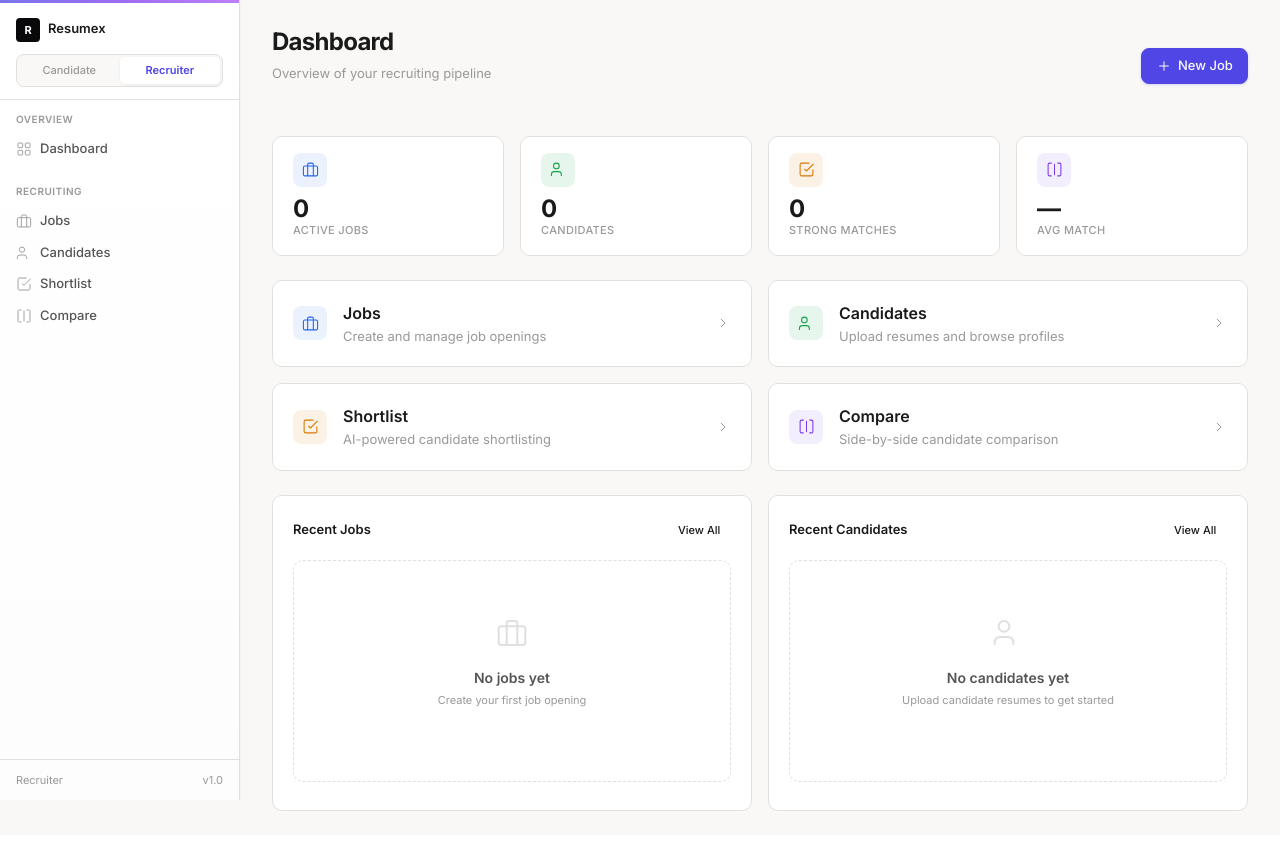
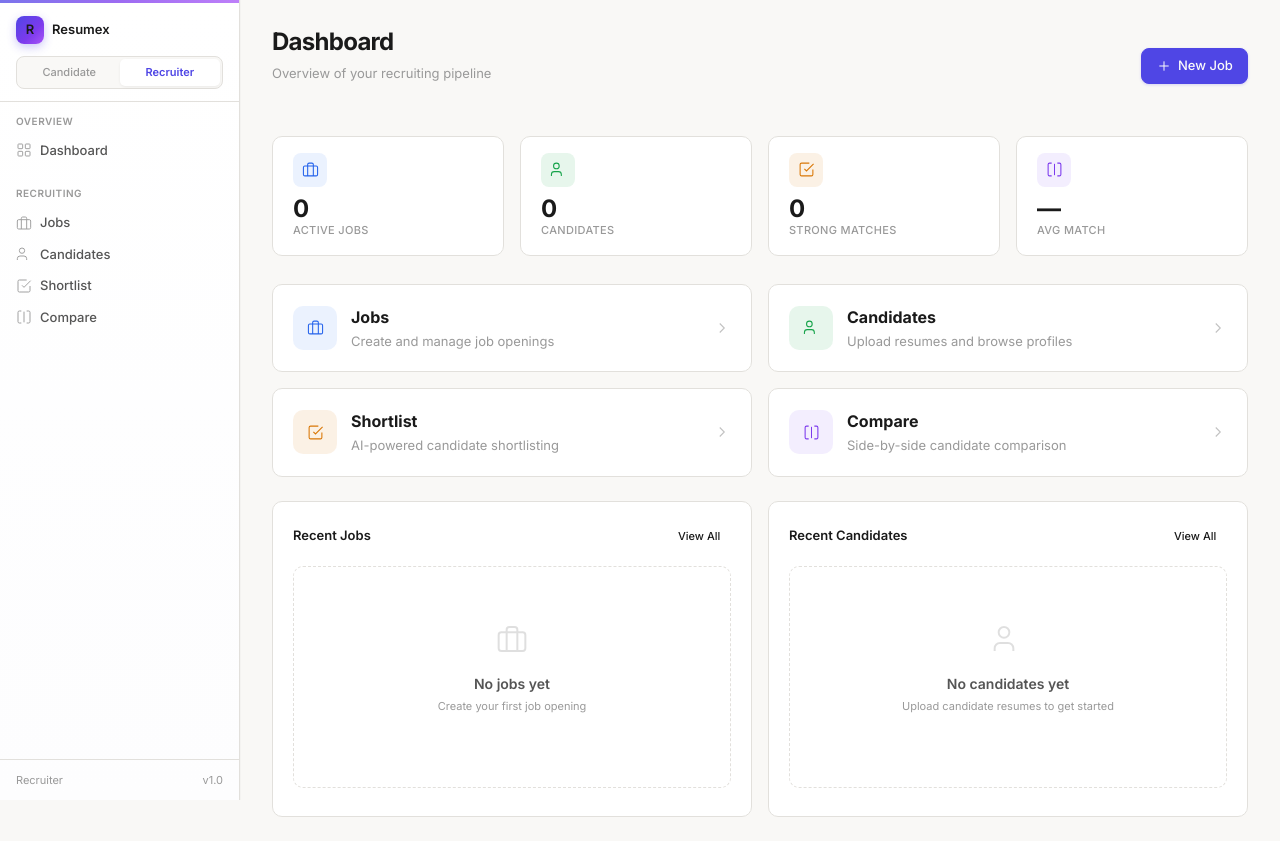
Before and after one commit to anapearl06/ResumeX, a Flask app: page /hr in a window 1280 px wide. Before the commit the page ends 811 px from the top, so only its background shows below. Run offline with Flask 3, Linux system fonts and the light colour scheme; data that the repository does not hold is empty.

Commit message:
feat: beautify HR dashboards with refined cards, spacing and icons

```diff
--- a/templates/candidate/sidebar.html
+++ b/templates/candidate/sidebar.html
@@ -1,7 +1,7 @@
 <nav class="sidebar">
   <div class="sidebar-header">
     <div class="sidebar-brand">
-      <a href="/"><span style="display:inline-flex;align-items:center;justify-content:center;width:24px;height:24px;border-radius:4px;background:#09090B;color:#fff;font-weight:700;font-size:11px">R</span></a>
+      <a href="/"><span class="brand-logo">R</span></a>
       <span>Resumex</span>
     </div>
     <div class="portal-switch">
--- a/templates/hr/dashboard.html
+++ b/templates/hr/dashboard.html
@@ -31,7 +31,7 @@
       <div class="grid grid-4 animate-in">
         <div class="stat card">
           <div class="stat-top">
-            <div class="stat-icon" style="background:rgba(59,130,246,.1)">
+            <div class="stat-icon" style="background:rgba(59,130,246,0.1)">
               <svg viewBox="0 0 24 24" fill="none" stroke="var(--blue)" stroke-width="1.5"><rect x="2" y="7" width="20" height="14" rx="2"/><path d="M16 21V5a2 2 0 0 0-2-2h-4a2 2 0 0 0-2 2v16"/></svg>
             </div>
           </div>
@@ -40,7 +40,7 @@
         </div>
         <div class="stat card animate-in delay-1">
           <div class="stat-top">
-            <div class="stat-icon" style="background:rgba(22,163,74,.1)">
+            <div class="stat-icon" style="background:rgba(22,163,74,0.1)">
               <svg viewBox="0 0 24 24" fill="none" stroke="var(--green)" stroke-width="1.5"><path d="M16 21v-2a4 4 0 0 0-4-4H6a4 4 0 0 0-4 4v2"/><circle cx="9" cy="7" r="4"/></svg>
             </div>
           </div>
@@ -49,7 +49,7 @@
         </div>
         <div class="stat card animate-in delay-2">
           <div class="stat-top">
-            <div class="stat-icon" style="background:rgba(217,119,6,.1)">
+            <div class="stat-icon" style="background:rgba(217,119,6,0.1)">
               <svg viewBox="0 0 24 24" fill="none" stroke="var(--amber)" stroke-width="1.5"><path d="M9 11l3 3L22 4"/><path d="M21 12v7a2 2 0 0 1-2 2H5a2 2 0 0 1-2-2V5a2 2 0 0 1 2-2h11"/></svg>
             </div>
           </div>
@@ -58,7 +58,7 @@
         </div>
         <div class="stat card animate-in delay-3">
           <div class="stat-top">
-            <div class="stat-icon" style="background:rgba(139,92,246,.1)">
+            <div class="stat-icon" style="background:rgba(139,92,246,0.1)">
               <svg viewBox="0 0 24 24" fill="none" stroke="var(--violet)" stroke-width="1.5"><path d="M8 3H5a2 2 0 0 0-2 2v14a2 2 0 0 0 2 2h3"/><path d="M16 3h3a2 2 0 0 1 2 2v14a2 2 0 0 1-2 2h-3"/><line x1="12" y1="20" x2="12" y2="4"/></svg>
             </div>
           </div>
@@ -67,53 +67,53 @@
         </div>
       </div>
 
-      <div class="grid grid-2 animate-in delay-2" style="margin-top:24px;margin-bottom:24px">
-        <a href="/hr/jobs" class="card" style="text-decoration:none;cursor:pointer;transition:all .2s">
-          <div style="display:flex;align-items:center;gap:16px">
-            <div class="stat-icon" style="background:rgba(59,130,246,.1);flex-shrink:0">
+      <div class="grid grid-2 animate-in delay-2" style="margin-top:28px;margin-bottom:24px">
+        <a href="/hr/jobs" class="card" style="text-decoration:none;cursor:pointer;transition:all .25s cubic-bezier(.4,0,.2,1)">
+          <div style="display:flex;align-items:center;gap:14px">
+            <div class="stat-icon" style="background:rgba(59,130,246,0.1);flex-shrink:0;width:44px;height:44px;border-radius:10px;display:flex;align-items:center;justify-content:center">
               <svg viewBox="0 0 24 24" fill="none" stroke="var(--blue)" stroke-width="1.5"><rect x="2" y="7" width="20" height="14" rx="2"/><path d="M16 21V5a2 2 0 0 0-2-2h-4a2 2 0 0 0-2 2v16"/></svg>
             </div>
-            <div>
-              <div style="font-weight:600;font-size:var(--text-lg);color:var(--text)">Jobs</div>
-              <div style="font-size:var(--text-sm);color:var(--text-muted);margin-top:2px">Create and manage job openings</div>
+            <div style="flex:1">
+              <div style="font-weight:650;font-size:var(--text-lg);color:var(--text)">Jobs</div>
+              <div style="font-size:var(--text-sm);color:var(--text-muted);margin-top:3px">Create and manage job openings</div>
             </div>
-            <svg viewBox="0 0 24 24" fill="none" stroke="var(--text-muted)" stroke-width="1.5" style="width:16px;height:16px;margin-left:auto"><path d="M9 18l6-6-6-6"/></svg>
+            <svg viewBox="0 0 24 24" fill="none" stroke="var(--text-muted)" stroke-width="1.5" style="width:18px;height:18px;opacity:.6"><path d="M9 18l6-6-6-6"/></svg>
           </div>
         </a>
-        <a href="/hr/candidates" class="card" style="text-decoration:none;cursor:pointer;transition:all .2s">
-          <div style="display:flex;align-items:center;gap:16px">
-            <div class="stat-icon" style="background:rgba(22,163,74,.1);flex-shrink:0">
+        <a href="/hr/candidates" class="card" style="text-decoration:none;cursor:pointer;transition:all .25s cubic-bezier(.4,0,.2,1)">
+          <div style="display:flex;align-items:center;gap:14px">
+            <div class="stat-icon" style="background:rgba(22,163,74,0.1);flex-shrink:0;width:44px;height:44px;border-radius:10px;display:flex;align-items:center;justify-content:center">
               <svg viewBox="0 0 24 24" fill="none" stroke="var(--green)" stroke-width="1.5"><path d="M16 21v-2a4 4 0 0 0-4-4H6a4 4 0 0 0-4 4v2"/><circle cx="9" cy="7" r="4"/></svg>
             </div>
-            <div>
-              <div style="font-weight:600;font-size:var(--text-lg);color:var(--text)">Candidates</div>
-              <div style="font-size:var(--text-sm);color:var(--text-muted);margin-top:2px">Upload resumes and browse profiles</div>
+            <div style="flex:1">
+              <div style="font-weight:650;font-size:var(--text-lg);color:var(--text)">Candidates</div>
+              <div style="font-size:var(--text-sm);color:var(--text-muted);margin-top:3px">Upload resumes and browse profiles</div>
             </div>
-            <svg viewBox="0 0 24 24" fill="none" stroke="var(--text-muted)" stroke-width="1.5" style="width:16px;height:16px;margin-left:auto"><path d="M9 18l6-6-6-6"/></svg>
+            <svg viewBox="0 0 24 24" fill="none" stroke="var(--text-muted)" stroke-width="1.5" style="width:18px;height:18px;opacity:.6"><path d="M9 18l6-6-6-6"/></svg>
           </div>
         </a>
-        <a href="/hr/shortlist" class="card" style="text-decoration:none;cursor:pointer;transition:all .2s">
-          <div style="display:flex;align-items:center;gap:16px">
-            <div class="stat-icon" style="background:rgba(217,119,6,.1);flex-shrink:0">
+        <a href="/hr/shortlist" class="card" style="text-decoration:none;cursor:pointer;transition:all .25s cubic-bezier(.4,0,.2,1)">
+          <div style="display:flex;align-items:center;gap:14px">
+            <div class="stat-icon" style="background:rgba(217,119,6,0.1);flex-shrink:0;width:44px;height:44px;border-radius:10px;display:flex;align-items:center;justify-content:center">
               <svg viewBox="0 0 24 24" fill="none" stroke="var(--amber)" stroke-width="1.5"><path d="M9 11l3 3L22 4"/><path d="M21 12v7a2 2 0 0 1-2 2H5a2 2 0 0 1-2-2V5a2 2 0 0 1 2-2h11"/></svg>
             </div>
-            <div>
-              <div style="font-weight:600;font-size:var(--text-lg);color:var(--text)">Shortlist</div>
-              <div style="font-size:var(--text-sm);color:var(--text-muted);margin-top:2px">AI-powered candidate shortlisting</div>
+            <div style="flex:1">
+              <div style="font-weight:650;font-size:var(--text-lg);color:var(--text)">Shortlist</div>
+              <div style="font-size:var(--text-sm);color:var(--text-muted);margin-top:3px">AI-powered candidate shortlisting</div>
             </div>
-            <svg viewBox="0 0 24 24" fill="none" stroke="var(--text-muted)" stroke-width="1.5" style="width:16px;height:16px;margin-left:auto"><path d="M9 18l6-6-6-6"/></svg>
+            <svg viewBox="0 0 24 24" fill="none" stroke="var(--text-muted)" stroke-width="1.5" style="width:18px;height:18px;opacity:.6"><path d="M9 18l6-6-6-6"/></svg>
           </div>
         </a>
-        <a href="/hr/compare" class="card" style="text-decoration:none;cursor:pointer;transition:all .2s">
-          <div style="display:flex;align-items:center;gap:16px">
-            <div class="stat-icon" style="background:rgba(139,92,246,.1);flex-shrink:0">
+        <a href="/hr/compare" class="card" style="text-decoration:none;cursor:pointer;transition:all .25s cubic-bezier(.4,0,.2,1)">
+          <div style="display:flex;align-items:center;gap:14px">
+            <div class="stat-icon" style="background:rgba(139,92,246,0.1);flex-shrink:0;width:44px;height:44px;border-radius:10px;display:flex;align-items:center;justify-content:center">
               <svg viewBox="0 0 24 24" fill="none" stroke="var(--violet)" stroke-width="1.5"><path d="M8 3H5a2 2 0 0 0-2 2v14a2 2 0 0 0 2 2h3"/><path d="M16 3h3a2 2 0 0 1 2 2v14a2 2 0 0 1-2 2h-3"/><line x1="12" y1="20" x2="12" y2="4"/></svg>
             </div>
-            <div>
-              <div style="font-weight:600;font-size:var(--text-lg);color:var(--text)">Compare</div>
-              <div style="font-size:var(--text-sm);color:var(--text-muted);margin-top:2px">Side-by-side candidate comparison</div>
+            <div style="flex:1">
+              <div style="font-weight:650;font-size:var(--text-lg);color:var(--text)">Compare</div>
+              <div style="font-size:var(--text-sm);color:var(--text-muted);margin-top:3px">Side-by-side candidate comparison</div>
             </div>
-            <svg viewBox="0 0 24 24" fill="none" stroke="var(--text-muted)" stroke-width="1.5" style="width:16px;height:16px;margin-left:auto"><path d="M9 18l6-6-6-6"/></svg>
+            <svg viewBox="0 0 24 24" fill="none" stroke="var(--text-muted)" stroke-width="1.5" style="width:18px;height:18px;opacity:.6"><path d="M9 18l6-6-6-6"/></svg>
           </div>
         </a>
       </div>
--- a/templates/hr/sidebar.html
+++ b/templates/hr/sidebar.html
@@ -1,7 +1,7 @@
 <nav class="sidebar">
   <div class="sidebar-header">
     <div class="sidebar-brand">
-      <a href="/"><span style="display:inline-flex;align-items:center;justify-content:center;width:24px;height:24px;border-radius:4px;background:#09090B;color:#fff;font-weight:700;font-size:11px">R</span></a>
+      <a href="/"><span class="brand-logo">R</span></a>
       <span>Resumex</span>
     </div>
     <div class="portal-switch">
```
